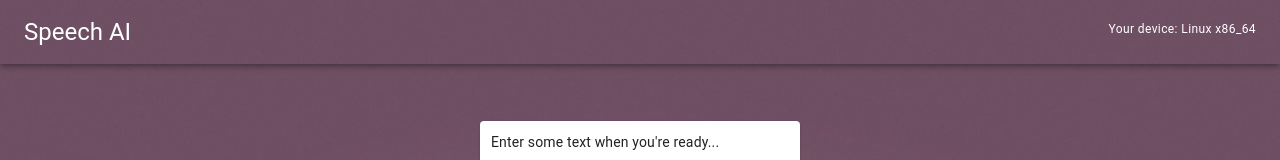
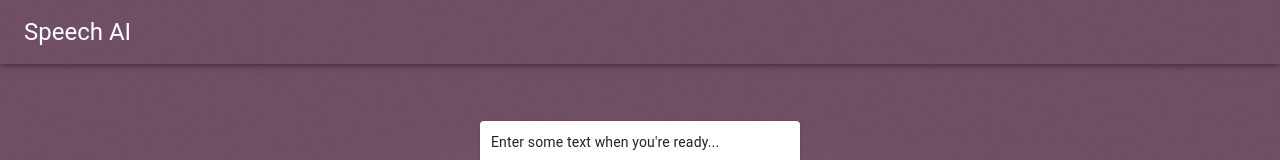
Before and after one commit to magician11/speech-ai, a React (Create React App) app: page / in a window 1280 px wide. Shown: the top 160 px of the page. Built offline with nearby package versions, Linux system fonts and the light colour scheme.

Commit message:
catching iPads

```diff
--- a/src/components/App.js
+++ b/src/components/App.js
@@ -18,14 +18,14 @@ const App = () => {
   const [text, setText] = useState();
   const [analysingText, setAnalysingText] = useState(false);
   const [readyToSpeak, setReadyToSpeak] = useState(false);
-  const [isIphone, setIsIphone] = useState(false);
-  const [device, setDevice] = useState();
+  const [isSupportedDevice, setIsSupportedDevice] = useState(true);
 
   useEffect(() => {
-    setDevice(navigator.platform);
-
-    if (navigator.platform === 'iPhone') {
-      setIsIphone(true);
+    if (
+      navigator.platform === 'iPhone' || // iPhones
+      (navigator.platform === 'MacIntel' && navigator.maxTouchPoints > 2) //iPads
+    ) {
+      setIsSupportedDevice(false);
     }
   }, []);
 
@@ -55,20 +55,20 @@ const App = () => {
     status = "Enter some text when you're ready...";
   }
 
-  const dashboard = isIphone ? (
+  const dashboard = !isSupportedDevice ? (
     <Grid
       container
       justify="center"
       alignItems="center"
       style={{ marginTop: 33 }}
     >
-      <Grid item xs={12} sm={6} lg={4}>
-        <Paper style={{ padding: 22, margin: 11 }}>
-          <Typography variant="h6" gutterBottom>
-            Sorry, this app doesn't work with iPhones.
+      <Grid item xs={12} sm={6}>
+        <Paper style={{ padding: 11, margin: 11 }}>
+          <Typography variant="h6" gutterBottom align="center">
+            Sorry, your device is not supported 🥺
           </Typography>
-          <Typography variant="body1">
-            It'll work on your computer though, even Macs 😀
+          <Typography variant="body1" align="center">
+            It'll work on your computer though
           </Typography>
         </Paper>
       </Grid>
@@ -137,9 +137,9 @@ const App = () => {
           >
             Speech AI
           </Typography>
-          <Typography variant="caption" gutterBottom style={{ color: 'white' }}>
+          {/* <Typography variant="caption" gutterBottom style={{ color: 'white' }}>
             Your device: {device}
-          </Typography>
+          </Typography> */}
         </Toolbar>
       </AppBar>
       <div
```
Also changed, not shown: 1 other file (tests, documents, lock files or other folders).
